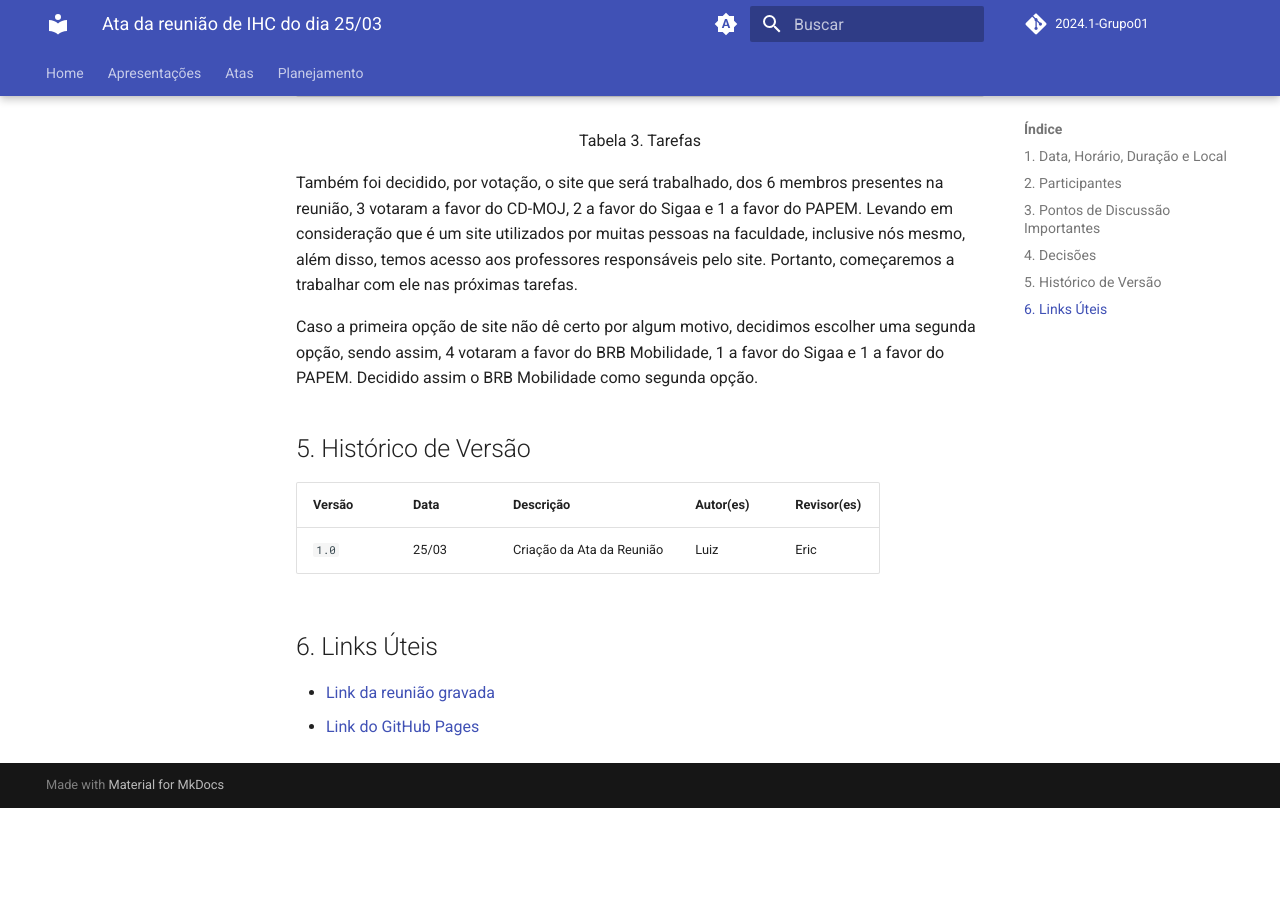
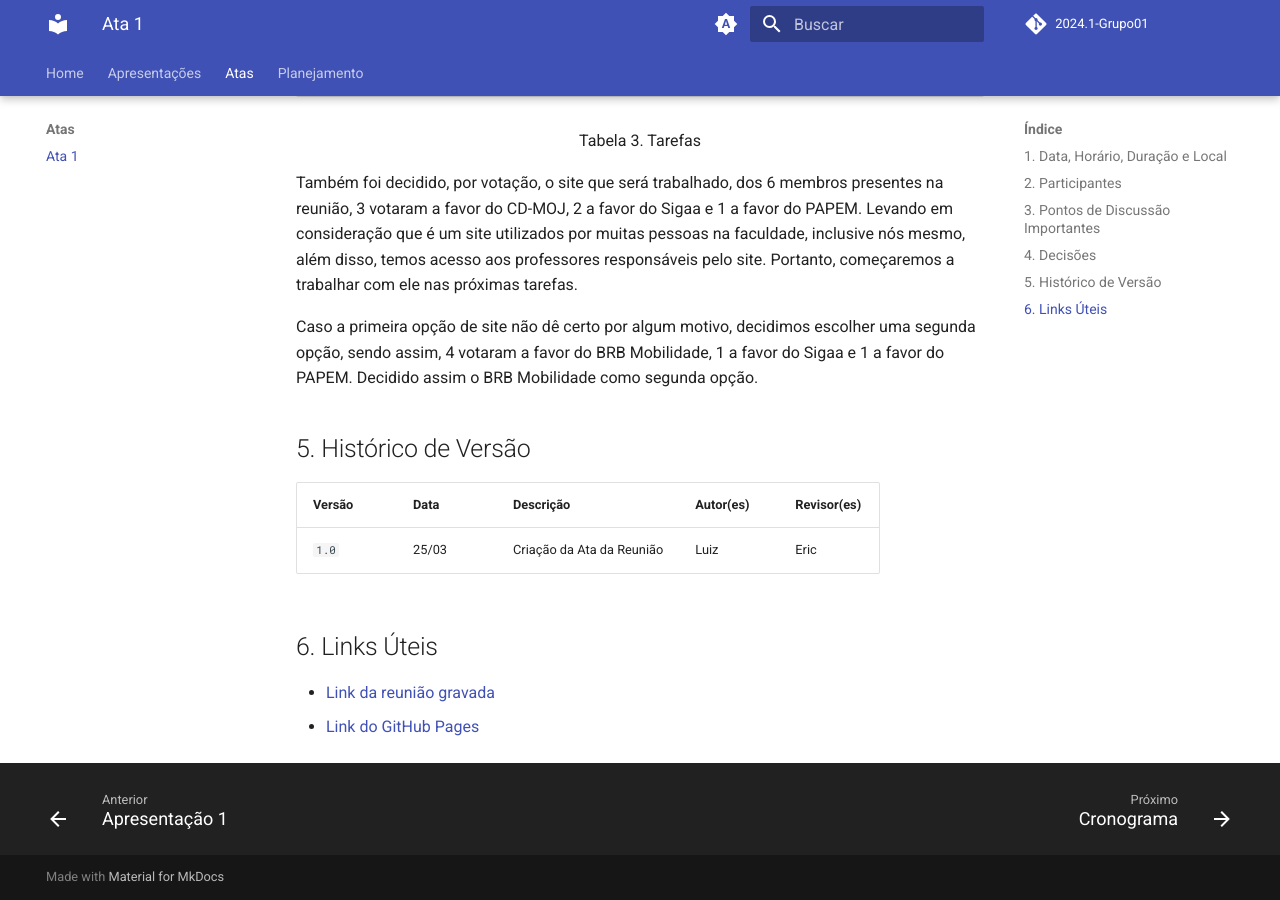
Before and after one commit to LuizGust4vo/2024.1-CD-MOJ-IHC, an MkDocs documentation site: the page built from docs/atas/ata01.md, in a window 1280 px wide and 900 px high, scrolled down 1862 px. Built offline with MkDocs 1.6.1 and Material for MkDocs 9.7.7, drawn with Linux system fonts in a browser that asks for light colours; comment, search, counter and statistics services are not loaded; the version menu is left out; before the commit the page ends 2670 px from its top, so only the background shows below that; some of the changed lines change nothing that is shown.

Commit message:
Update mkdocs.yml

```diff
--- a/mkdocs.yml
+++ b/mkdocs.yml
@@ -25,7 +25,7 @@ nav:
   - Apresentações:
       - Apresentação 1: apresentacao/apresentacao1.md
   - Atas:
-      - Ata 1: docs/atas/ata01.md
+      - Ata 1: atas/ata01.md
   - Planejamento:
     - Cronograma: planejamento/cronograma.md
     - Heatmap: planejamento/heatmap.md
```
